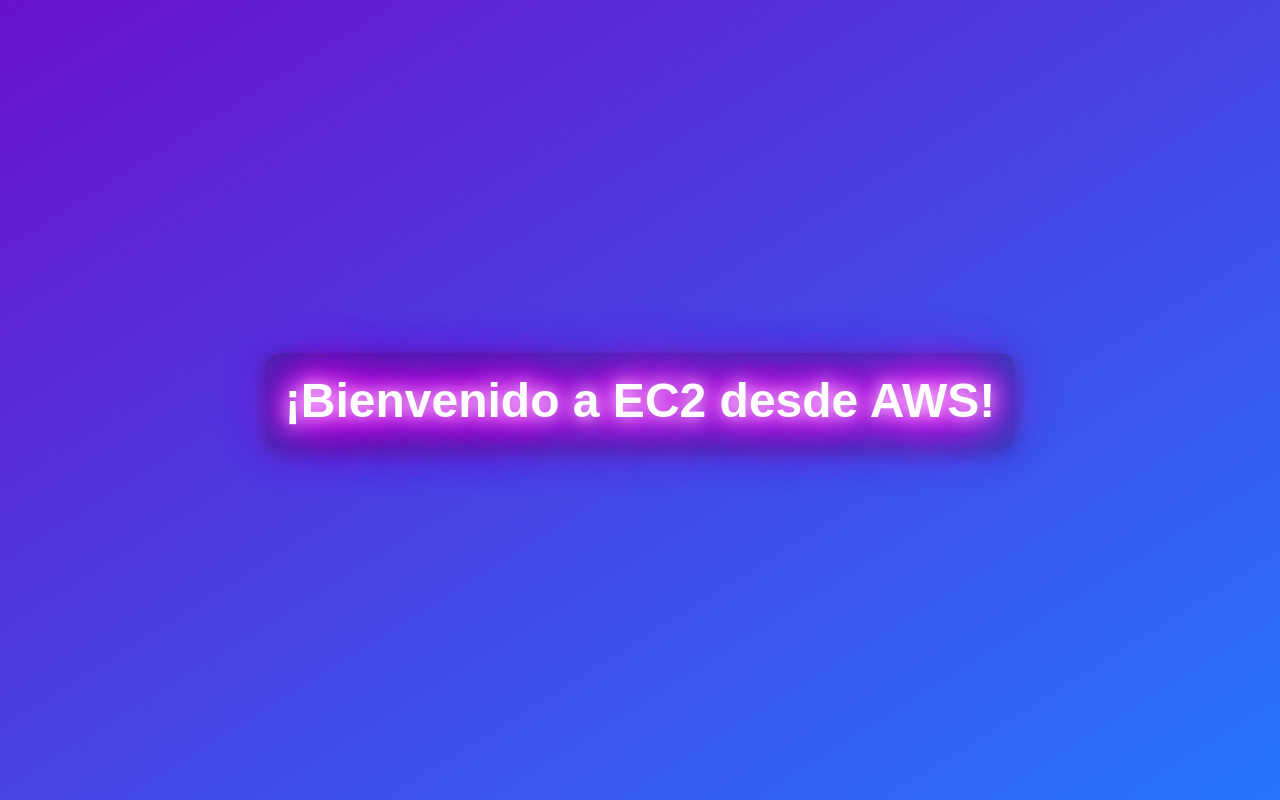
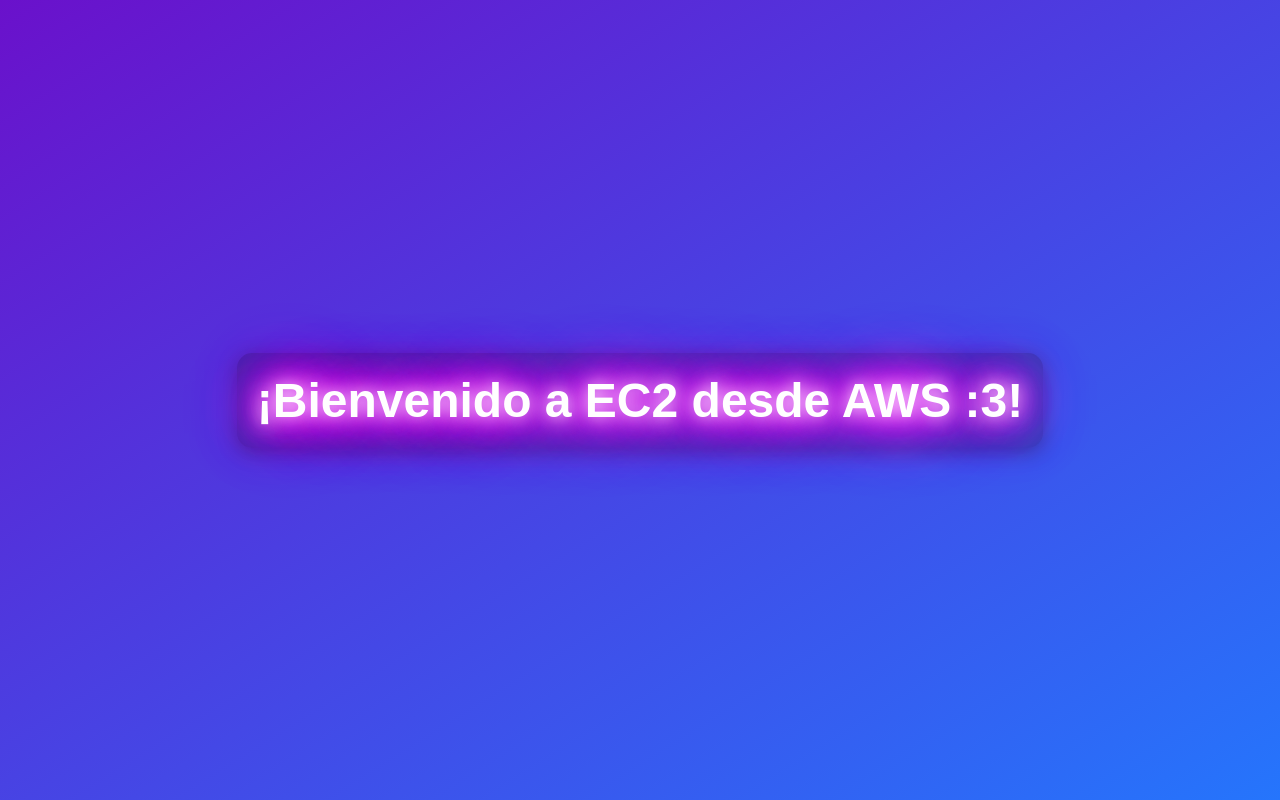
Before and after one commit to GabrielaTumbaco/devops, a plain HTML site: page index.html in a window 1280 px wide. Drawn offline with Linux system fonts and the light colour scheme.

Commit message:
edit name

```diff
--- a/index.html
+++ b/index.html
@@ -49,7 +49,7 @@
 </head>
 <body>
     <div class="container">
-        <h1>¡Bienvenido a EC2 desde AWS!</h1>
+        <h1>¡Bienvenido a EC2 desde AWS :3!</h1>
     </div>
 </body>
 </html>
```
